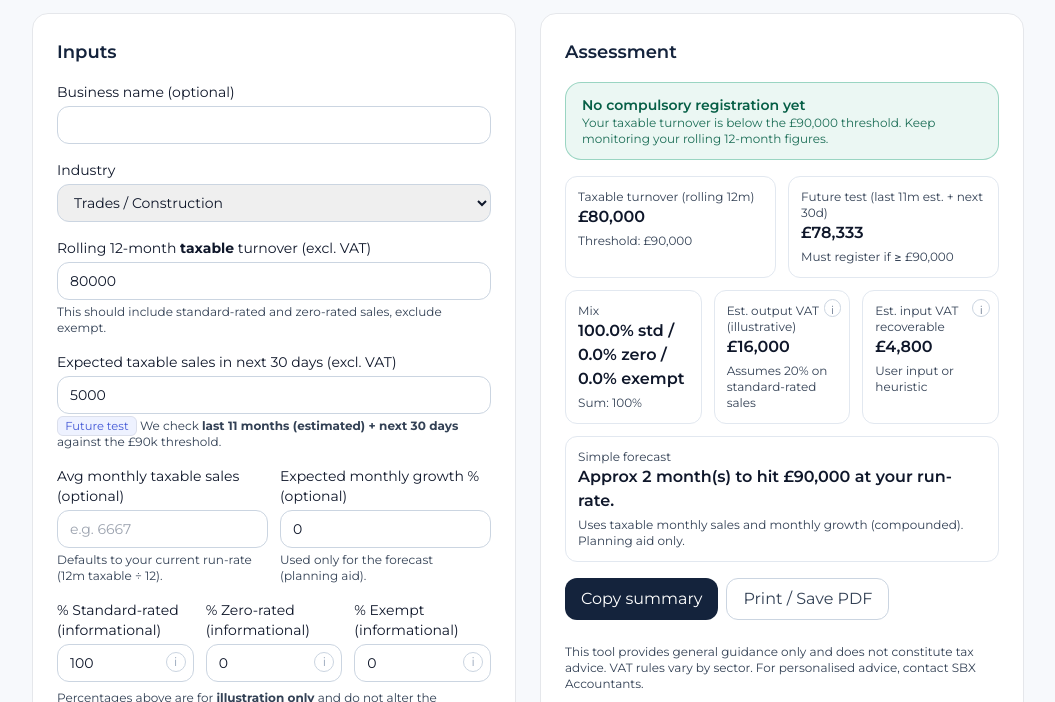
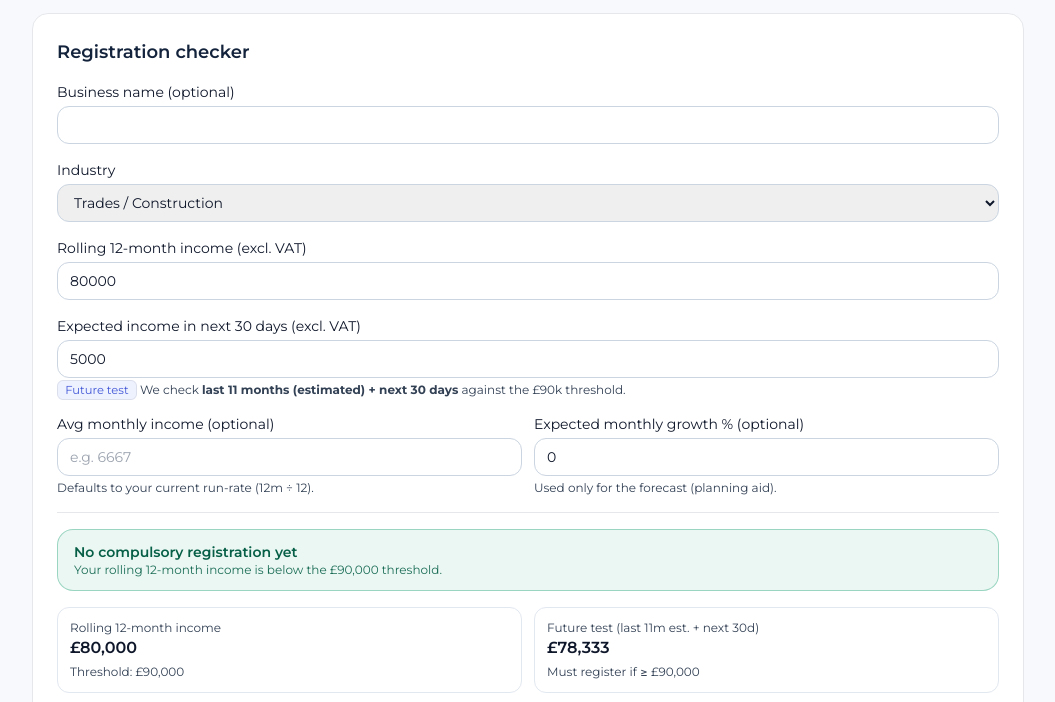
Before and after one commit to ryan01928374650-droid/vat-reg-new-tool, a plain HTML site: page index.html in a window 1280 px wide. Shown: the part 97-799 px from the top of the page, without its empty margins (112-1167 px from the left). Drawn offline with nearby package versions, Linux system fonts and the light colour scheme.

Commit message:
Update index.html

```diff
--- a/index.html
+++ b/index.html
@@ -12,8 +12,8 @@
   <script src="https://cdn.tailwindcss.com"></script>
   <style>
     :root{
-      /* SBX-leaning palette — adjust freely if you have exact brand hexes */
-      --sbx-bg: #F7F9FC;        /* soft light */
+      /* SBX-leaning palette */
+      --sbx-bg: #F7F9FC;
       --sbx-card: #ffffff;
       --sbx-primary: #14233C;   /* deep navy */
       --sbx-accent: #4257D6;    /* indigo */
@@ -23,7 +23,7 @@
       --sbx-danger: #DC2626;    /* red-600 */
       --sbx-border: #E5E7EB;    /* slate-200 */
       --sbx-text: #0F172A;      /* slate-900 */
-      --sbx-muted: #334155;     /* slate-700 (stronger contrast than 500) */
+      --sbx-muted: #334155;     /* slate-700 */
     }
     body { font-family: 'Montserrat', ui-sans-serif, system-ui, -apple-system, Segoe UI, Roboto, Helvetica, Arial; background: var(--sbx-bg); color: var(--sbx-text); }
     .tip { position:absolute; display:none; z-index:20; right:.5rem; top:1.75rem; width:18rem; font-size:.78rem;
@@ -38,22 +38,24 @@
     .banner--warn  { background: rgba(217,119,6,.10); color:#92400e; border-color: rgba(217,119,6,.35); }
     .banner--bad   { background: rgba(220,38,38,.10); color:#991b1b; border-color: rgba(220,38,38,.35); }
     .muted { color: var(--sbx-muted); }
+    .section-title { color:var(--sbx-primary); }
+    .divider { height:1px; background: var(--sbx-border); margin: 1rem 0; }
   </style>
 </head>
 <body>
   <header class="max-w-5xl mx-auto px-4 pt-10 pb-4">
     <div>
-      <h1 class="text-2xl sm:text-3xl font-semibold tracking-tight" style="color:var(--sbx-primary)">VAT Registration Checker</h1>
+      <h1 class="text-2xl sm:text-3xl font-semibold tracking-tight section-title">VAT Registration Checker</h1>
       <p class="text-sm muted -mt-0.5">Quick VAT registration check (UK)</p>
     </div>
   </header>
 
-  <main class="max-w-5xl mx-auto px-4 pb-16">
-    <div class="grid md:grid-cols-2 gap-6">
-      <!-- Inputs -->
+  <main class="max-w-5xl mx-auto px-4 pb-16 space-y-6">
+    <!-- ====== Registration checker ====== -->
     <section class="card p-6">
-        <h2 class="text-lg font-semibold mb-4" style="color:var(--sbx-primary)">Inputs</h2>
+      <h2 class="text-lg font-semibold mb-4 section-title">Registration checker</h2>
 
+      <!-- Inputs (checker) -->
       <div class="grid grid-cols-1 gap-4 text-sm">
         <label>Business name (optional)
           <input id="biz" class="mt-1 w-full rounded-xl border border-slate-300 px-3 py-2 outline-none focus:ring-2 focus:ring-indigo-300">
@@ -80,14 +82,11 @@
           </select>
         </label>
 
-          <!-- 12m taxable first -->
-          <label>Rolling 12-month <b>taxable</b> turnover (excl. VAT)
+        <label>Rolling 12-month income (excl. VAT)
           <input id="turn12" type="number" min="0" step="100" value="80000" class="mt-1 w-full rounded-xl border border-slate-300 px-3 py-2 outline-none focus:ring-2 focus:ring-indigo-300">
-            <p class="text-xs muted mt-1">This should include standard-rated and zero-rated sales, exclude exempt.</p>
         </label>
 
-          <!-- Then next 30 days directly under it -->
-          <label class="flex flex-col">Expected taxable sales in next 30 days (excl. VAT)
+        <label class="flex flex-col">Expected income in next 30 days (excl. VAT)
           <input id="next30" type="number" min="0" step="100" value="5000" class="mt-1 w-full rounded-xl border border-slate-300 px-3 py-2 outline-none focus:ring-2 focus:ring-indigo-300">
           <span class="mt-1 text-xs muted">
             <span class="badge">Future test</span> We check <b>last 11 months (estimated) + next 30 days</b> against the £90k threshold.
@@ -95,18 +94,51 @@
         </label>
 
         <div class="grid grid-cols-1 md:grid-cols-2 gap-3">
-            <label>Avg monthly taxable sales (optional)
+          <label>Avg monthly income (optional)
             <input id="avgMonthly" type="number" min="0" step="100" class="mt-1 w-full rounded-xl border border-slate-300 px-3 py-2 outline-none focus:ring-2 focus:ring-indigo-300" placeholder="auto from 12m">
-              <p class="text-xs muted mt-1">Defaults to your current run-rate (12m taxable ÷ 12).</p>
+            <p class="text-xs muted mt-1">Defaults to your current run-rate (12m ÷ 12).</p>
           </label>
           <label>Expected monthly growth % (optional)
             <input id="growthPct" type="number" min="-100" step="1" value="0" class="mt-1 w-full rounded-xl border border-slate-300 px-3 py-2 outline-none focus:ring-2 focus:ring-indigo-300">
             <p class="text-xs muted mt-1">Used only for the forecast (planning aid).</p>
           </label>
         </div>
+      </div>
 
-          <!-- % mix moved below -->
-          <div class="grid grid-cols-3 gap-3">
+      <!-- Status + figures -->
+      <div class="divider"></div>
+
+      <div id="statusBox" class="banner banner--ok mb-4">
+        <div id="statusLabel" class="text-sm font-semibold">No compulsory registration yet</div>
+        <div id="statusDetail" class="text-xs opacity-90">Your rolling 12-month income is below the £90,000 threshold.</div>
+      </div>
+
+      <div class="grid grid-cols-2 gap-3 text-sm">
+        <div class="rounded-xl border border-slate-200 p-3">
+          <div class="text-slate-700 text-xs">Rolling 12-month income</div>
+          <div id="tt12" class="text-base font-semibold">£0</div>
+          <div class="text-xs text-slate-700 mt-1">Threshold: £90,000</div>
+        </div>
+        <div class="rounded-xl border border-slate-200 p-3">
+          <div class="text-slate-700 text-xs">Future test (last 11m est. + next 30d)</div>
+          <div id="futureTest" class="text-base font-semibold">£0</div>
+          <div class="text-xs text-slate-700 mt-1">Must register if ≥ £90,000</div>
+        </div>
+      </div>
+
+      <div class="mt-3 rounded-xl border border-slate-200 p-3 text-sm">
+        <div class="text-slate-700 text-xs">Simple forecast</div>
+        <div id="forecast" class="text-base font-semibold">Not enough monthly income to project a date yet.</div>
+        <div class="text-xs text-slate-700 mt-1">Uses monthly income and growth (compounded). Planning aid only.</div>
+      </div>
+    </section>
+
+    <!-- ====== After registration — VAT illustrations ====== -->
+    <section class="card p-6">
+      <h2 class="text-lg font-semibold mb-4 section-title">After registration — VAT illustrations</h2>
+
+      <!-- Mix (informational only) -->
+      <div class="grid grid-cols-3 gap-3 text-sm">
         <label class="flex flex-col">% Standard-rated (informational)
           <div class="relative group">
             <input id="pctStd" type="number" min="0" max="100" step="0.5" value="100" class="mt-1 w-full rounded-xl border border-slate-300 px-3 py-2 outline-none focus:ring-2 focus:ring-indigo-300">
@@ -118,52 +150,21 @@
           <div class="relative group">
             <input id="pctZero" type="number" min="0" max="100" step="0.5" value="0" class="mt-1 w-full rounded-xl border border-slate-300 px-3 py-2 outline-none focus:ring-2 focus:ring-indigo-300">
             <span class="absolute right-2 top-3 text-slate-400 text-xs border border-slate-300 rounded-full w-5 h-5 grid place-items-center cursor-help">i</span>
-                <div class="tip"><b>Zero-rated (0%)</b>: included in taxable turnover for the tests, but % here only informs the VAT illustration.</div>
+            <div class="tip"><b>Zero-rated (0%)</b>: included in income, but only informs output VAT illustration here.</div>
           </div>
         </label>
         <label class="flex flex-col">% Exempt (informational)
           <div class="relative group">
             <input id="pctExempt" type="number" min="0" max="100" step="0.5" value="0" class="mt-1 w-full rounded-xl border border-slate-300 px-3 py-2 outline-none focus:ring-2 focus:ring-indigo-300">
             <span class="absolute right-2 top-3 text-slate-400 text-xs border border-slate-300 rounded-full w-5 h-5 grid place-items-center cursor-help">i</span>
-                <div class="tip"><b>Exempt</b>: excluded from taxable turnover for the tests. % here only informs the VAT illustration / partial exemption note.</div>
+            <div class="tip"><b>Exempt</b>: excluded for output VAT and may restrict input VAT recovery (partial exemption).</div>
           </div>
         </label>
       </div>
       <p class="text-xs muted -mt-2">Percentages above are for <b>illustration only</b> and do not alter the registration tests.</p>
-          <div id="mixWarn" class="hidden text-xs text-amber-800 bg-amber-50 border border-amber-200 rounded-lg p-2"></div>
+      <div id="mixWarn" class="hidden text-xs text-amber-800 bg-amber-50 border border-amber-200 rounded-lg p-2 mt-2"></div>
 
-          <label>Annual VAT you expect to reclaim (optional, £ of VAT — not gross cost)
-            <input id="vatCosts" type="number" min="0" step="50" class="mt-1 w-full rounded-xl border border-slate-300 px-3 py-2 outline-none focus:ring-2 focus:ring-indigo-300">
-            <p class="text-xs muted mt-1">If blank, we’ll use a cautious heuristic.</p>
-          </label>
-
-          <label>Notes (optional)
-            <textarea id="notes" rows="3" class="mt-1 w-full rounded-xl border border-slate-300 px-3 py-2 outline-none focus:ring-2 focus:ring-indigo-300"></textarea>
-          </label>
-        </div>
-      </section>
-
-      <!-- Output -->
-      <section class="card p-6 flex flex-col">
-        <h2 class="text-lg font-semibold mb-4" style="color:var(--sbx-primary)">Assessment</h2>
-        <div id="statusBox" class="banner banner--ok mb-4">
-          <div id="statusLabel" class="text-sm font-semibold">No compulsory registration yet</div>
-          <div id="statusDetail" class="text-xs opacity-90">Your taxable turnover is below the £90,000 threshold. Keep monitoring your rolling 12-month figures.</div>
-        </div>
-
-        <div class="grid grid-cols-2 gap-3 text-sm">
-          <div class="rounded-xl border border-slate-200 p-3">
-            <div class="text-slate-700 text-xs">Taxable turnover (rolling 12m)</div>
-            <div id="tt12" class="text-base font-semibold">£0</div>
-            <div class="text-xs text-slate-700 mt-1">Threshold: £90,000</div>
-          </div>
-          <div class="rounded-xl border border-slate-200 p-3">
-            <div class="text-slate-700 text-xs">Future test (last 11m est. + next 30d)</div>
-            <div id="futureTest" class="text-base font-semibold">£0</div>
-            <div class="text-xs text-slate-700 mt-1">Must register if ≥ £90,000</div>
-          </div>
-        </div>
-
+      <!-- VAT cards -->
       <div class="grid grid-cols-3 gap-3 text-sm mt-3">
         <div class="rounded-xl border border-slate-200 p-3">
           <div class="text-slate-700 text-xs">Mix</div>
@@ -171,32 +172,32 @@
           <div class="text-xs text-slate-700 mt-1">Sum: <span id="mixSum">100</span>%</div>
         </div>
 
-          <!-- Output VAT with tooltip -->
         <div class="rounded-xl border border-slate-200 p-3 relative group">
           <div class="info-dot">i</div>
-            <div class="tip"><b>Output VAT</b>: VAT you charge customers on standard-rated sales (illustrative: 20% of the standard-rated portion of your taxable sales).</div>
+          <div class="tip"><b>Output VAT</b>: VAT you charge customers on the standard-rated portion (here shown as 20% × standard-rated income).</div>
           <div class="text-slate-700 text-xs">Est. output VAT (illustrative)</div>
           <div id="outVat" class="text-base font-semibold">£0</div>
-            <div class="text-xs text-slate-700 mt-1">Assumes 20% on standard-rated sales</div>
+          <div class="text-xs text-slate-700 mt-1">Assumes 20% on standard-rated portion</div>
         </div>
 
-          <!-- Input VAT with tooltip -->
         <div class="rounded-xl border border-slate-200 p-3 relative group">
           <div class="info-dot">i</div>
-            <div class="tip"><b>Input VAT</b>: VAT you can reclaim on business costs (either your input or a cautious heuristic).</div>
+          <div class="tip"><b>Input VAT</b>: VAT you might reclaim on business costs (either your input below or a cautious heuristic).</div>
           <div class="text-slate-700 text-xs">Est. input VAT recoverable</div>
           <div id="inVat" class="text-base font-semibold">£0</div>
           <div class="text-xs text-slate-700 mt-1">User input or heuristic</div>
         </div>
       </div>
 
-        <div class="mt-3 rounded-xl border border-slate-200 p-3 text-sm">
-          <div class="text-slate-700 text-xs">Simple forecast</div>
-          <div id="forecast" class="text-base font-semibold">Not enough monthly taxable sales to project a date yet.</div>
-          <div class="text-xs text-slate-700 mt-1">Uses taxable monthly sales and monthly growth (compounded). Planning aid only.</div>
+      <div class="grid grid-cols-1 md:grid-cols-2 gap-3 mt-3">
+        <label>Annual VAT you expect to reclaim (optional, £ of VAT — not gross cost)
+          <input id="vatCosts" type="number" min="0" step="50" class="mt-1 w-full rounded-xl border border-slate-300 px-3 py-2 outline-none focus:ring-2 focus:ring-indigo-300">
+          <p class="text-xs muted mt-1">If blank, we’ll use a cautious heuristic.</p>
+        </label>
+        <label>Notes (optional)
+          <textarea id="notes" rows="3" class="mt-1 w-full rounded-xl border border-slate-300 px-3 py-2 outline-none focus:ring-2 focus:ring-indigo-300"></textarea>
+        </label>
       </div>
-
-        <div id="pexNote" class="hidden mt-3 text-xs text-indigo-900 bg-indigo-50 border border-indigo-200 rounded-xl p-3"></div>
 
       <div class="mt-4 flex flex-wrap gap-2">
         <button id="copyBtn" class="px-4 py-2 rounded-xl" style="background:var(--sbx-primary); color:white">Copy summary</button>
@@ -207,19 +208,16 @@
         This tool provides general guidance only and does not constitute tax advice. VAT rules vary by sector. For personalised advice, contact SBX Accountants.
       </div>
     </section>
-    </div>
 
-    <section id="contact" class="mt-8">
-      <div class="card p-6">
-        <h3 class="text-lg font-semibold mb-2" style="color:var(--sbx-primary)">Next steps with SBX</h3>
+    <!-- Next steps text only (no buttons) -->
+    <section class="card p-6">
+      <h3 class="text-lg font-semibold mb-2 section-title">Next steps with SBX</h3>
       <p class="text-sm muted mb-4">Want us to sanity-check your position or handle registration? We’ll confirm whether you must register now and set you up for smooth VAT returns.</p>
       <ul class="text-sm list-disc pl-5 text-slate-800 space-y-1">
         <li>Threshold monitoring template (rolling 12 months)</li>
         <li>Sector-specific VAT treatment guidance (e.g., aesthetics, trades)</li>
         <li>Partial exemption review if needed</li>
       </ul>
-        <!-- Contact buttons removed for Duda embedding -->
-      </div>
     </section>
   </main>
 
@@ -249,38 +247,40 @@
     }
 
     function compute() {
-      const turn12 = Number(document.getElementById('turn12').value) || 0; // already TAXABLE figure
-      const std = Number(document.getElementById('pctStd').value) || 0;
-      const zero = Number(document.getElementById('pctZero').value) || 0;
-      const ex = Number(document.getElementById('pctExempt').value) || 0;
+      // Checker inputs
+      const turn12 = Number(document.getElementById('turn12').value) || 0; // rolling 12m income (as per your request)
       const next30 = Number(document.getElementById('next30').value) || 0;
       const avgMonthlyInput = Number(document.getElementById('avgMonthly').value);
       const hasAvg = !isNaN(avgMonthlyInput) && document.getElementById('avgMonthly').value !== '';
       const growthPct = Number(document.getElementById('growthPct').value) || 0;
 
-      // Mix box guidance (informational only)
+      // Illustration inputs
+      const std = Number(document.getElementById('pctStd').value) || 0;
+      const zero = Number(document.getElementById('pctZero').value) || 0;
+      const ex = Number(document.getElementById('pctExempt').value) || 0;
+
+      // Mix sum check (illustrations only)
       const mixSum = std + zero + ex;
       const mixWarn = document.getElementById('mixWarn');
       if (mixSum !== 100) { mixWarn.classList.remove('hidden'); mixWarn.textContent = `Heads up: your rate mix adds to ${mixSum}%. Adjust so Standard + Zero + Exempt = 100% for the VAT illustrations.`; }
       else { mixWarn.classList.add('hidden'); }
 
-      // Registration tests use TAXABLE figures directly
-      const taxable12 = turn12; // not impacted by percentages
-      const avgTaxableMonthly = hasAvg ? avgMonthlyInput : (taxable12 / 12);
-      document.getElementById('avgMonthly').placeholder = `e.g. ${Math.round(taxable12 / 12)}`;
+      // Registration tests use the entered income directly
+      const income12 = turn12;
+      const avgMonthly = hasAvg ? avgMonthlyInput : (income12 / 12);
+      document.getElementById('avgMonthly').placeholder = `e.g. ${Math.round(income12 / 12)}`;
 
       // Future test = prior 11 months (estimate) + expected next 30 days
-      const prior11_est = Math.max(0, taxable12 - avgTaxableMonthly);
+      const prior11_est = Math.max(0, income12 - avgMonthly);
       const futureTotal = prior11_est + next30;
 
       // VAT illustrations (informational)
-      const outVAT = (taxable12 * (std/100)) * 0.20; // standard-rated portion * 20%
-      const inVAT = (Number(document.getElementById('vatCosts').value) > 0)
-        ? Number(document.getElementById('vatCosts').value)
-        : (taxable12 * 0.06); // cautious heuristic
+      const outVAT = (income12 * (std/100)) * 0.20; // standard-rated portion * 20%
+      const vatInputField = Number(document.getElementById('vatCosts').value);
+      const inVAT = (vatInputField > 0) ? vatInputField : (income12 * 0.06); // heuristic
 
       // Update UI blocks
-      document.getElementById('tt12').textContent = GBP(taxable12);
+      document.getElementById('tt12').textContent = GBP(income12);
       document.getElementById('futureTest').textContent = GBP(futureTotal);
       document.getElementById('mix').textContent = `${pctfmt(std)} std / ${pctfmt(zero)} zero / ${pctfmt(ex)} exempt`;
       document.getElementById('mixSum').textContent = mixSum;
@@ -303,48 +303,47 @@
       const detail = document.getElementById('statusDetail');
       box.className = box.className.replace(/banner--(ok|warn|bad)/g, '');
 
-      if (taxable12 >= THRESHOLD) {
+      if (income12 >= THRESHOLD) {
         label.textContent = 'Register now (12-month test breached)';
-        detail.textContent = 'Your taxable turnover over the past 12 months exceeds £90,000.';
+        detail.textContent = 'Your rolling 12-month income exceeds £90,000.';
         box.classList.add('banner','banner--bad');
       } else if (futureTotal >= THRESHOLD) {
         label.textContent = 'Register now (future test: last 11m + next 30d breached)';
         detail.textContent = 'Your prior 11 months (estimated) plus the next 30 days is expected to exceed £90,000.';
         box.classList.add('banner','banner--bad');
-      } else if (taxable12 >= THRESHOLD * 0.9 || futureTotal >= THRESHOLD * 0.9) {
+      } else if (income12 >= THRESHOLD * 0.9 || futureTotal >= THRESHOLD * 0.9) {
         label.textContent = 'Borderline — monitor closely';
         detail.textContent = 'You’re within 10% of the threshold on current or projected figures. Track weekly.';
         box.classList.add('banner','banner--warn');
       } else {
         label.textContent = 'No compulsory registration yet';
-        detail.textContent = 'Your taxable turnover is below the £90,000 threshold. Keep monitoring your rolling 12-month figures.';
+        detail.textContent = 'Your rolling 12-month income is below the £90,000 threshold.';
         box.classList.add('banner','banner--ok');
       }
 
       // Forecast: if future test breaches, show "1 month"; otherwise compute months
-      const remaining = Math.max(0, THRESHOLD - taxable12);
-      let forecastText = 'Not enough monthly taxable sales to project a date yet.';
-      if (taxable12 >= THRESHOLD) {
+      const remaining = Math.max(0, THRESHOLD - income12);
+      let forecastText = 'Not enough monthly income to project a date yet.';
+      if (income12 >= THRESHOLD) {
         forecastText = 'Already at/over the threshold on current inputs.';
       } else if (futureTotal >= THRESHOLD) {
         forecastText = 'Approx 1 month(s) to hit £90,000 at your run-rate.';
-      } else if (avgTaxableMonthly > 0 || growthPct > 0) {
+      } else if (avgMonthly > 0 || growthPct > 0) {
         const g = (growthPct || 0) / 100;
-        const months = monthsToHit(remaining, avgTaxableMonthly, g);
+        const months = monthsToHit(remaining, avgMonthly, g);
         forecastText = (months != null)
           ? `Approx ${months} month(s) to hit £90,000 at your run-rate.`
-          : 'Not enough monthly taxable sales to project a date yet.';
+          : 'Not enough monthly income to project a date yet.';
       }
       document.getElementById('forecast').textContent = forecastText;
 
       // Save for copy
       window.__sbx = {
-        turn12, std, zero, ex, taxable12,
-        next30, futureTotal,
+        income12, next30, futureTotal,
+        std, zero, ex, outVAT, inVAT,
         business: document.getElementById('biz').value || '(not provided)',
         industry: document.getElementById('industry').value,
-        notes: document.getElementById('notes').value || 'n/a',
-        outVAT, inVAT
+        notes: document.getElementById('notes').value || 'n/a'
       };
     }
 
@@ -354,7 +353,7 @@
         'SBX VAT Registration Checker — Summary',
         `Business: ${s.business || '(not provided)'}`,
         `Industry: ${s.industry || ''}`,
-        `Rolling 12-month TAXABLE turnover: ${GBP(s.turn12||0)}`,
+        `Rolling 12-month income: ${GBP(s.income12||0)}`,
         `Future test (last 11m est. + next 30d): ${GBP(s.futureTotal||0)}`,
         `VAT illustration mix: ${(s.std||0).toFixed?.(1)||s.std||0}% standard / ${(s.zero||0).toFixed?.(1)||s.zero||0}% zero / ${(s.ex||0).toFixed?.(1)||s.ex||0}% exempt`,
         `Est. output VAT: ${GBP(Math.round(s.outVAT||0))}`,
@@ -372,7 +371,7 @@
     }
 
     // wire up
-    ['biz','industry','turn12','pctStd','pctZero','pctExempt','next30','avgMonthly','growthPct','vatCosts','notes']
+    ['biz','industry','turn12','next30','avgMonthly','growthPct','pctStd','pctZero','pctExempt','vatCosts','notes']
       .forEach(id => document.getElementById(id).addEventListener('input', compute));
     document.getElementById('copyBtn').addEventListener('click', copySummary);
     document.getElementById('year').textContent = new Date().getFullYear();
```
Lines whose indentation alone changed are shown as unchanged.
